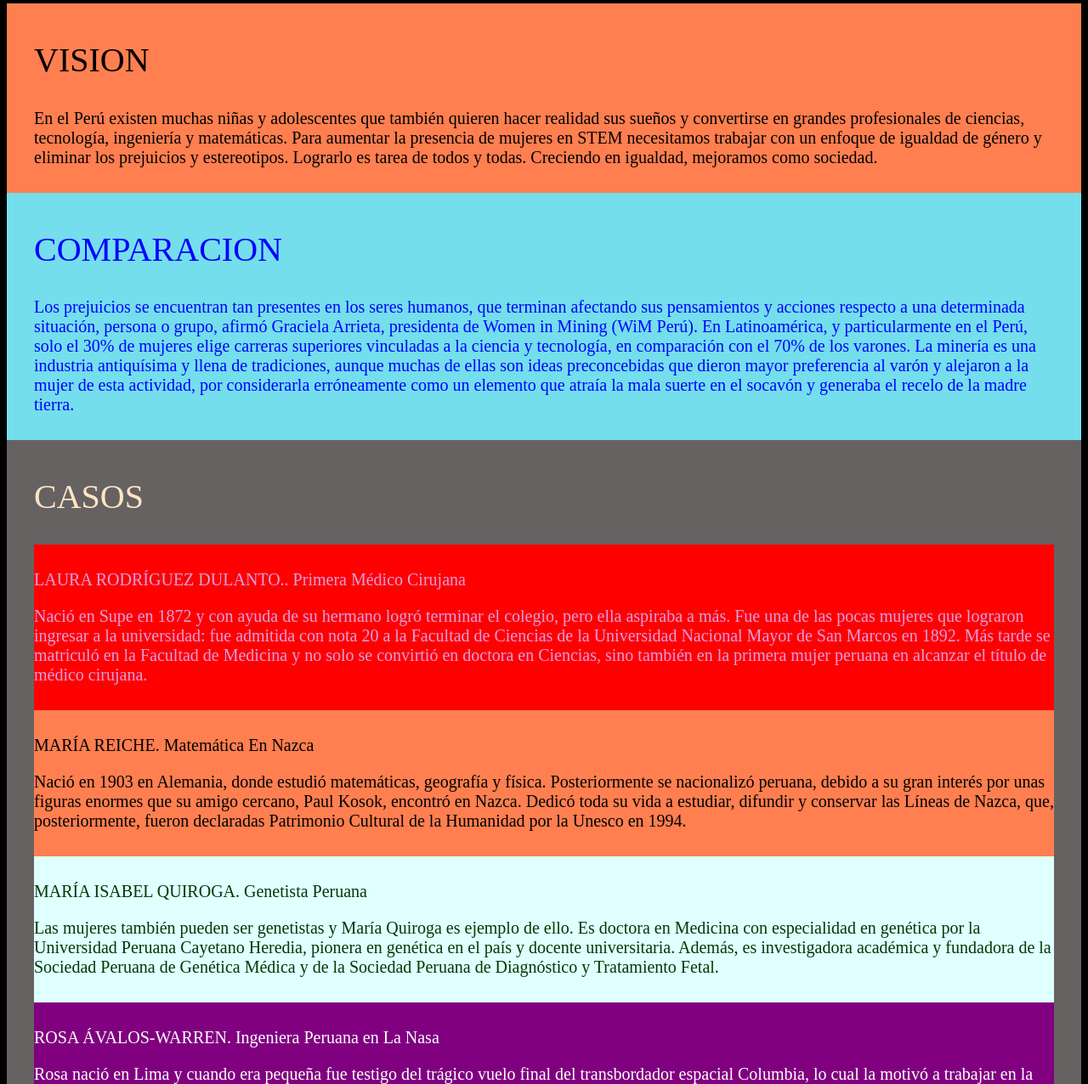
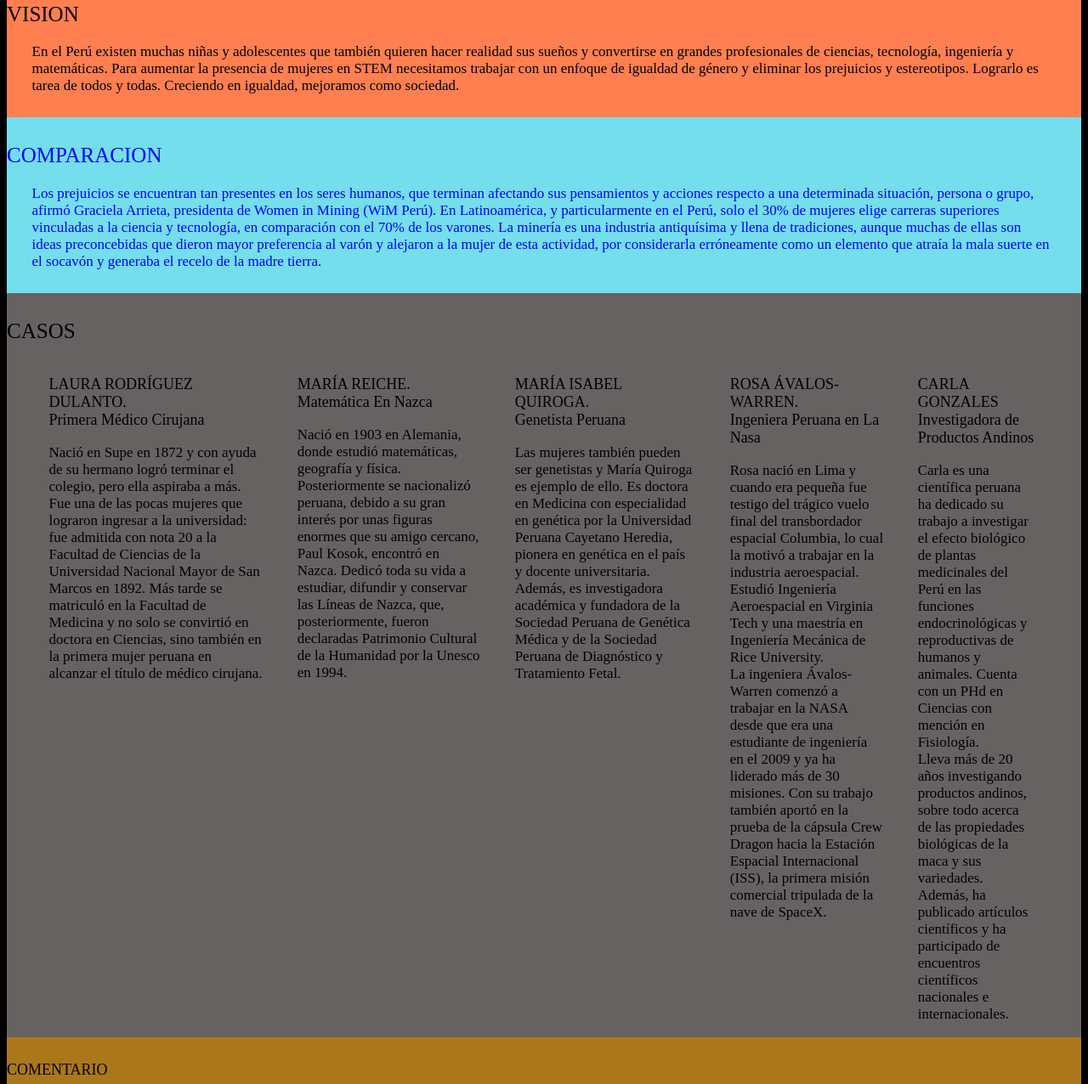
Before and after one commit to anaramirezgmail/primerdemo, a plain HTML site: page index.html in a window 1280 px wide. Shown: the part 709-1985 px from the top of the page at 85% size. Drawn offline with Linux system fonts and the light colour scheme.

Commit message:
tercer3 envio

```diff
--- a/css/style.css
+++ b/css/style.css
@@ -1,20 +1,20 @@
 body{
     background-color: black;
-    color:white
+    color:white;
     font-family: 'Times New Roman', Times, serif;
-    font-size: 20px;
+    font-size: 17px;
 }
 h1{
-    font-size: 48px;
+    font-size: 35px;
    font-weight: 400;
 }
 
 h2{
-    font-size: 40px;
+    font-size: 25px;
     font-weight: 200;
 }
 h3{
-    font-size: 20px;
+    font-size: 18px;
     font-weight:100;
 }
 #main1{
@@ -31,30 +31,10 @@ h3{
 }
 #casos{
     background-color: rgb(102, 98, 98);
-    color:bisque;
-}
-#cirujana{
-    background-color:red;
-    color:plum;
-}
-#matematica{
-    background-color: coral;
     color:black;
 }
-#genetista{
-    background-color: lightcyan;
-    color:rgb(4, 56, 4);
-}
-#ingeniera{
-    background-color: purple;
-    color:white;
-}
-#investigadora{
-    background-color: lightskyblue;
-    color:rgb(4, 4, 65);
-}
 #comentario{
-    background-color: wheat;
+    background-color: rgb(170, 120, 26);
     color:black;
 }
 #main_footer{
@@ -73,6 +53,13 @@ h3{
     max-width: 1200px;
     margin-left: auto;
     margin-right: auto;
-    padding-left: 15px;
-    padding-right: 15px;
+    padding-left: 05px;
+    padding-right: 10px;
 }
+.row{
+    display: flex;
+}
+.separacion{
+    padding-left: 20px;
+    padding-right: 20px;
+}
--- a/index.html
+++ b/index.html
@@ -10,70 +10,66 @@
 <body>
 <div id="main1" class="margen">
     <h1> MUJERES EN TECNOLOGIA EN PERU</h1>
-
 </div>
-
 <div id="main-banner">
     <img src="imagen/mujeres.jpeg" alt="" class="imagen-vista">
 </div><!-- main-banner -->
 
 <div id="vision" class="margen">
+    <h2>VISION</h2>
     <div class="contenido">
-        <h2>VISION</h2>
          <p>En el Perú existen muchas niñas y adolescentes que también quieren hacer realidad sus sueños y convertirse en grandes profesionales de ciencias, tecnología, ingeniería y matemáticas. Para aumentar la presencia de mujeres en STEM necesitamos trabajar con un enfoque de igualdad de género y eliminar los prejuicios y estereotipos. Lograrlo es tarea de todos y todas. Creciendo en igualdad, mejoramos como sociedad.
          </p>
     </div>
 </div>
 <div id="comparacion" class="margen">
+    <h2>COMPARACION</h2>
     <div class="contenido">
-        <h2>COMPARACION</h2>
         <p>Los prejuicios se encuentran tan presentes en los seres humanos, que terminan afectando sus pensamientos y acciones respecto a una determinada situación, persona o grupo, afirmó Graciela Arrieta, presidenta de Women in Mining (WiM Perú). En Latinoamérica, y particularmente en el Perú, solo el 30% de mujeres elige carreras superiores vinculadas a la ciencia y tecnología, en comparación con el 70% de los varones. La minería es una industria antiquísima y llena de tradiciones, aunque muchas de ellas son ideas preconcebidas que dieron mayor preferencia al varón y alejaron a la mujer de esta actividad, por considerarla erróneamente como un elemento que atraía la mala suerte en el socavón y generaba el recelo de la madre tierra.
         </p>
     </div>
 </div>
 <div id="casos" class="margen">
+    <h2>CASOS</h2>
     <div class="contenido">
-        <h2>CASOS</h2>
-
-        <div id="cirujana" class="margen">
-            <h3>LAURA RODRÍGUEZ DULANTO.. Primera Médico Cirujana</h3>
+        <div class="row">
+            <div class="separacion">
+                <h3>LAURA RODRÍGUEZ DULANTO.<br>Primera Médico Cirujana</h3>
                 <P>Nació en Supe en 1872 y con ayuda de su hermano logró terminar el colegio, pero ella aspiraba a más. Fue una de las pocas mujeres que lograron ingresar a la universidad: fue admitida con nota 20 a la Facultad de Ciencias de la Universidad Nacional Mayor de San Marcos en 1892. Más tarde se matriculó en la Facultad de Medicina y no solo se convirtió en doctora en Ciencias, sino también en la primera mujer peruana en alcanzar el título de médico cirujana.
                 </p>
             </div>
-        <div id="matematica" class="margen">
-            <H3>MARÍA REICHE. Matemática En Nazca</H3>
+            <div class="separacion">
+                <H3>MARÍA REICHE.<br>Matemática En Nazca</H3>
                 <P>Nació en 1903 en Alemania, donde estudió matemáticas, geografía y física. Posteriormente se nacionalizó peruana, debido a su gran interés por unas figuras enormes que su amigo cercano, Paul Kosok, encontró en Nazca. Dedicó toda su vida a estudiar, difundir y conservar las Líneas de Nazca, que, posteriormente, fueron declaradas Patrimonio Cultural de la Humanidad por la Unesco en 1994.
                 </p>
             </div>
-        <div id="genetista" class="margen">
-            <h3>MARÍA ISABEL QUIROGA. Genetista Peruana</h3>
+            <div class="separacion">
+                <h3>MARÍA ISABEL QUIROGA.<br>Genetista Peruana</h3>
                 <P>Las mujeres también pueden ser genetistas y María Quiroga es ejemplo de ello. Es doctora en Medicina con especialidad en genética por la Universidad Peruana Cayetano Heredia, pionera en genética en el país y docente universitaria. Además, es investigadora académica y fundadora de la Sociedad Peruana de Genética Médica y de la Sociedad Peruana de Diagnóstico y Tratamiento Fetal.
                 </p>
             </div>
-        <div id="ingeniera" class="margen">
-            <h3>ROSA ÁVALOS-WARREN. Ingeniera Peruana en La Nasa</h3>
-            <P>Rosa nació en Lima y cuando era pequeña fue testigo del trágico vuelo final del transbordador espacial Columbia, lo cual la motivó a trabajar en la industria aeroespacial. Estudió Ingeniería Aeroespacial en Virginia Tech y una maestría en Ingeniería Mecánica de Rice University.
-
-            La ingeniera Ávalos-Warren comenzó a trabajar en la NASA desde que era una estudiante de ingeniería en el 2009 y ya ha liderado más de 30 misiones. Con su trabajo también aportó en la prueba de la cápsula Crew Dragon hacia la Estación Espacial Internacional (ISS), la primera misión comercial tripulada de la nave de SpaceX.
+            <div class="separacion">
+                <h3>ROSA ÁVALOS-WARREN.<br>Ingeniera Peruana en La Nasa</h3>
+                <P>Rosa nació en Lima y cuando era pequeña fue testigo del trágico vuelo final del transbordador espacial Columbia, lo cual la motivó a trabajar en la industria aeroespacial. Estudió Ingeniería Aeroespacial en Virginia Tech y una maestría en Ingeniería Mecánica de Rice University.<br> La ingeniera Ávalos-Warren comenzó a trabajar en la NASA desde que era una estudiante de ingeniería en el 2009 y ya ha liderado más de 30 misiones. Con su trabajo también aportó en la prueba de la cápsula Crew Dragon hacia la Estación Espacial Internacional (ISS), la primera misión comercial tripulada de la nave de SpaceX.
                 </p>
             </div>
-        <div id="investigadora" class="margen">
-            <h3>CARLA GONZALES. Investigadora de Productos Andinos</h3>
-            <P>Carla es una científica peruana ha dedicado su trabajo a investigar el efecto biológico de plantas medicinales del Perú en las funciones endocrinológicas y reproductivas de humanos y animales. Cuenta con un PHd en Ciencias con mención en Fisiología.
-            Lleva más de 20 años investigando productos andinos, sobre todo acerca de las propiedades biológicas de la maca y sus variedades. Además, ha publicado artículos científicos y ha participado de encuentros científicos nacionales e internacionales.
+            <div class="separacion">
+                <h3>CARLA GONZALES<br>Investigadora de Productos Andinos</h3>
+                <P> Carla es una científica peruana ha dedicado su trabajo a investigar el efecto biológico de plantas medicinales del Perú en las funciones endocrinológicas y reproductivas de humanos y animales. Cuenta con un PHd en Ciencias con mención en Fisiología. <br> Lleva más de 20 años investigando productos andinos, sobre todo acerca de las propiedades biológicas de la maca y sus variedades. Además, ha publicado artículos científicos y ha participado de encuentros científicos nacionales e internacionales.
                 </p>
             </div>
         </div>
+    </div>
     <div id="comentario" class="margen">
+        <h3>COMENTARIO</h3>
         <div class="contenido">
-            <h2>COMENTARIO</h2>
             <P>Estas cinco peruanas han demostrado que las ciencias y la tecnología también son espacios en que las mujeres destacan con éxito, dejando grandes aportes. Páginas oficiales del Gobierno como las del Pronabec y del Bicentenario, así como instituciones internacionales ya han destacado la labor de estas talentosas mujeres en campos STEM.
             </p>
         </div>
     </div>
 
 <div id="main_footer">
-    <p>2022 Todos los derrehos Resevados</p>
+    <p>2022 Todos los derechos Reservados</p>
 </div>
 
 </body>
```
Lines whose indentation alone changed are shown as unchanged.
